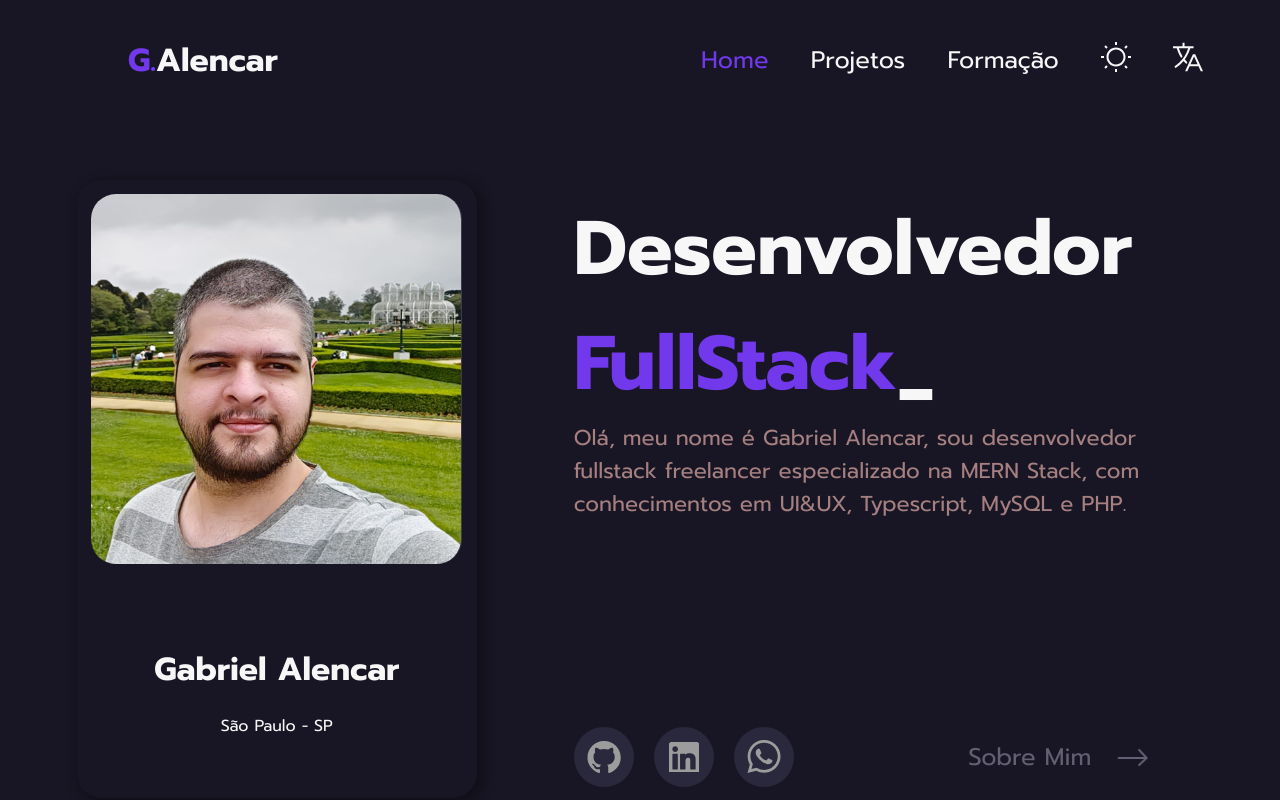
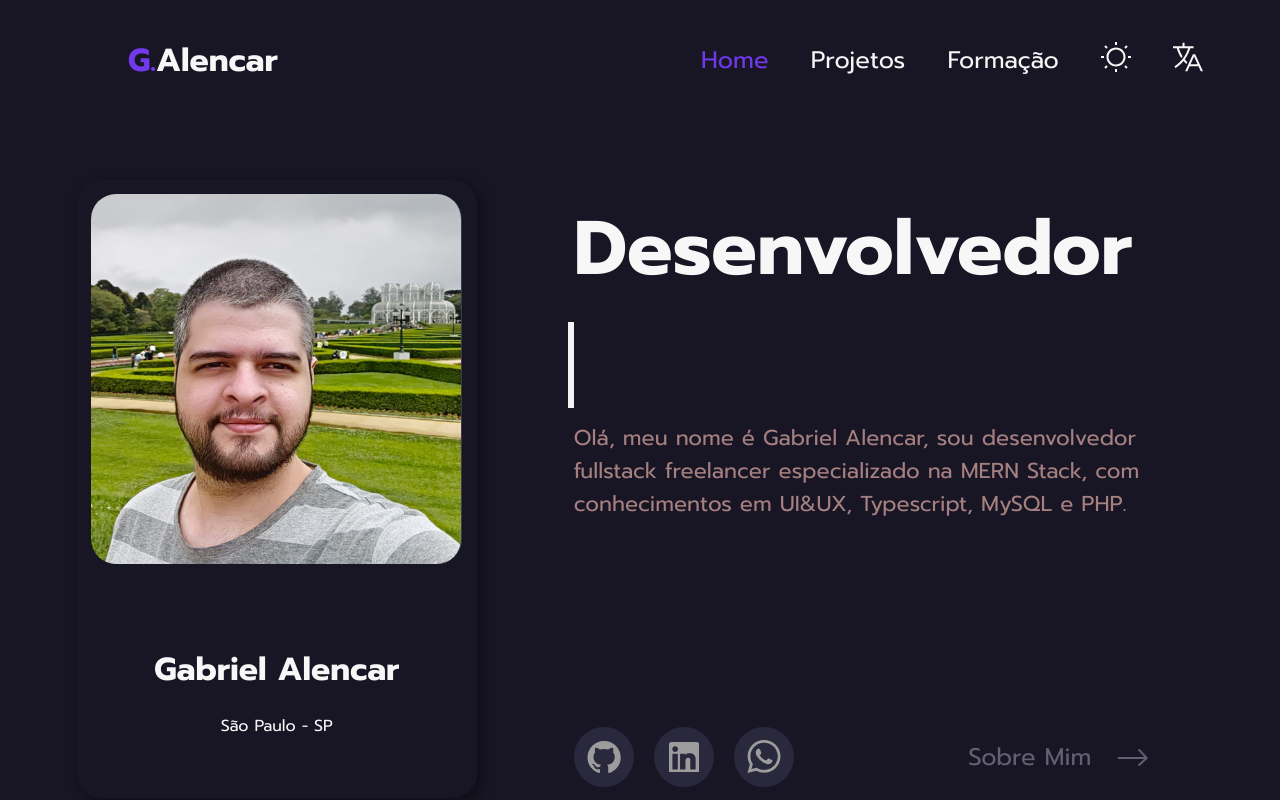
Before and after one commit to gabrielalencardearaujo/portfolio_galencar, a React (Vite) app: page / in a window 1280 px wide. Shown: the top 800 px of the page. Built offline with nearby package versions, Linux system fonts and the light colour scheme.

Commit message:
animation typing word effect

```diff
--- a/src/pages/Home/About/AboutMe.tsx
+++ b/src/pages/Home/About/AboutMe.tsx
@@ -16,14 +16,17 @@ function AboutMe({ ...props }: introductionProps) {
         nos estudos de <strong className="active">HTML</strong>, <strong className="active">CSS</strong> e <strong className="active">Javascript</strong>, criando um sistema com interface que
         automatizava o processo de verificação de materiais e realizava a baixa
         correta dos serviços no sistema. Essa experiência despertou em mim uma
-        paixão pela programação. Atualmente, atuo como freelancer utilizando a{" "}
+        paixão pela programação.
+        <br />
+        Atualmente, atuo como freelancer utilizando a{" "}
         <strong className="active">MERN Stack</strong> (
         <em>MongoDB, Express, React e NodeJS</em>) como minha principal
         ferramenta. Sou estudante do curso de Análise e Desenvolvimento de
         Sistemas na PUCPR, e pretendo seguir carreira como desenvolvedor
         fullstack. Tenho algum conhecimento em outras linguagens como <strong className="active">Typescript</strong>, <strong className="active">PHP</strong>,{" "}
         <strong className="active">MySQL</strong>, <strong className="active">JAVA</strong>, <strong className="active">Python</strong>, e também tenho alguns conhecimentos em <strong className="active">UI&UX</strong>.
-      </p>
+        </p>
+
       <span className={`aboutMeLink linkInternal`} {...props}>
         <span className={`animeLoop`}>
           <Seta />
--- a/src/pages/Home/About/Introduction.module.css
+++ b/src/pages/Home/About/Introduction.module.css
@@ -10,11 +10,7 @@
 .title {
   font-size: 4.75rem;
   font-weight: bold;
-}
-
-.title span {
-  color: var(--color-primary2);
-  display: inline;
+  color: var(--color-neutral1);
 }
 
 .content {
@@ -47,3 +43,68 @@ h2 {
 .describe {
   font-size: 1.35rem;
 }
+
+/* ANIMATION TYPEWORD */
+
+.title span {
+  display: inline;
+  position: relative;
+}
+
+.title span::before {
+  content: "FullStack";
+  color: var(--color-primary2);
+  animation: effectWordType 15s 1;
+}
+
+.title span::after {
+  content: "";
+  position: absolute;
+  height: 75%;
+  width: 0;
+  margin-top: 16px;
+  margin-left: 4px;
+  border-left: 6px solid var(--color-neutral1);
+  right: -10px;
+  background-color: var(--color-base7);
+  animation: cursor .8s infinite ease-in-out, typing 15s steps(10) 1;
+}
+
+@keyframes typing {
+  10%, 15%, 30%, 35%, 50%, 55%, 70%, 75%, 90%, 95%, 100% {
+    width: 0;
+  }
+
+  0%, 5%, 20%, 25%, 40%, 45%, 60%, 65%, 80%, 85% {
+    width: calc(100% + 1rem);
+  }
+}
+
+@keyframes cursor {
+  0% {
+    border-left: 6px solid var(--color-base7);
+  }
+}
+
+@keyframes effectWordType {
+
+  0%, 20% {
+    content: "React";
+  }
+
+  21%, 40% {
+    content: "Web";
+  }
+
+  41%, 60% {
+    content: "Javascript";
+  }
+
+  61%, 80% {
+    content: "NodeJS";
+  }
+
+  81%, 100% {
+    content: "FullStack";
+  }
+}
--- a/src/pages/Home/About/Introduction.tsx
+++ b/src/pages/Home/About/Introduction.tsx
@@ -7,14 +7,17 @@ import Seta from "../../../components/SVGComponents/Seta";
 import { introductionProps } from "./type";
 
 function Introduction({ ...props }: introductionProps) {
+
   return (
     <div className={`${styles.container} animeEntryRight`}>
       <div>
-        <h1 className={`${styles.title}`}>
-        Desenvolvedor <span className="active">FullStack</span>_
+        <h1 className={styles.title}>
+          Desenvolvedor <span></span>
         </h1>
         <p className={styles.content}>
-          Olá, meu nome é Gabriel Alencar, sou desenvolvedor fullstack freelancer especializado na MERN Stack, com conhecimentos em UI&UX, Typescript, MySQL e PHP.
+          Olá, meu nome é Gabriel Alencar, sou desenvolvedor fullstack
+          freelancer especializado na MERN Stack, com conhecimentos em UI&UX,
+          Typescript, MySQL e PHP.
         </p>
       </div>
 
@@ -39,16 +42,12 @@ function Introduction({ ...props }: introductionProps) {
           </IconSocialMedia>
         </div>
 
-        <span
-          className={`aboutMeLink  linkInternal`}
-          {...props}
-        >
+        <span className={`aboutMeLink  linkInternal`} {...props}>
           Sobre Mim
           <span className="animeLoop">
             <Seta />
           </span>
         </span>
-
       </div>
     </div>
   );
```
